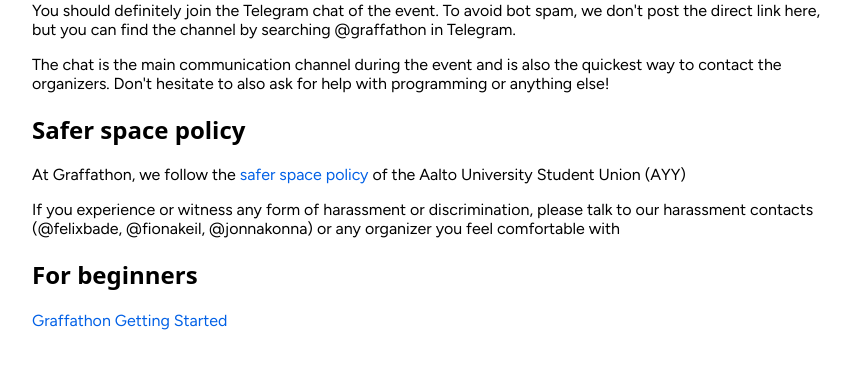
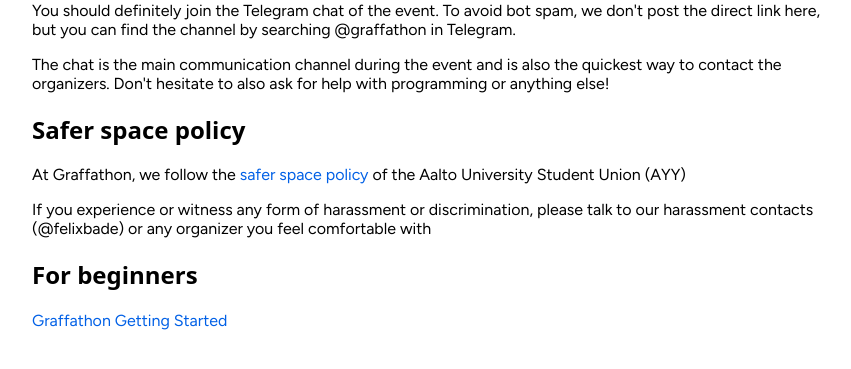
Before and after one commit to DOTAalto/pms, a Django app: page /info/ in a window 1280 px wide; the page is wider, and only the part inside the window is pictured. Shown: the part 215-584 px from the top of that part, without its empty margins (208-1059 px from the left). Run offline with Django 5.2, Linux system fonts and the light colour scheme; tables that the repository leaves empty hold one stand-in row (values such as "Sample post"); some libraries are stand-ins or nearby versions; some web fonts are replaced.

Commit message:
remove some unconfirmed ppl from harassment contacts

```diff
--- a/party/templates/party/info.html
+++ b/party/templates/party/info.html
@@ -30,7 +30,7 @@
 </p>
 
 <p>
-    If you experience or witness any form of harassment or discrimination, please talk to our harassment contacts (@felixbade, @fionakeil, @jonnakonna) or any organizer you feel comfortable with
+    If you experience or witness any form of harassment or discrimination, please talk to our harassment contacts (@felixbade) or any organizer you feel comfortable with
 </p>
 
 <h2>For beginners</h2>
```
